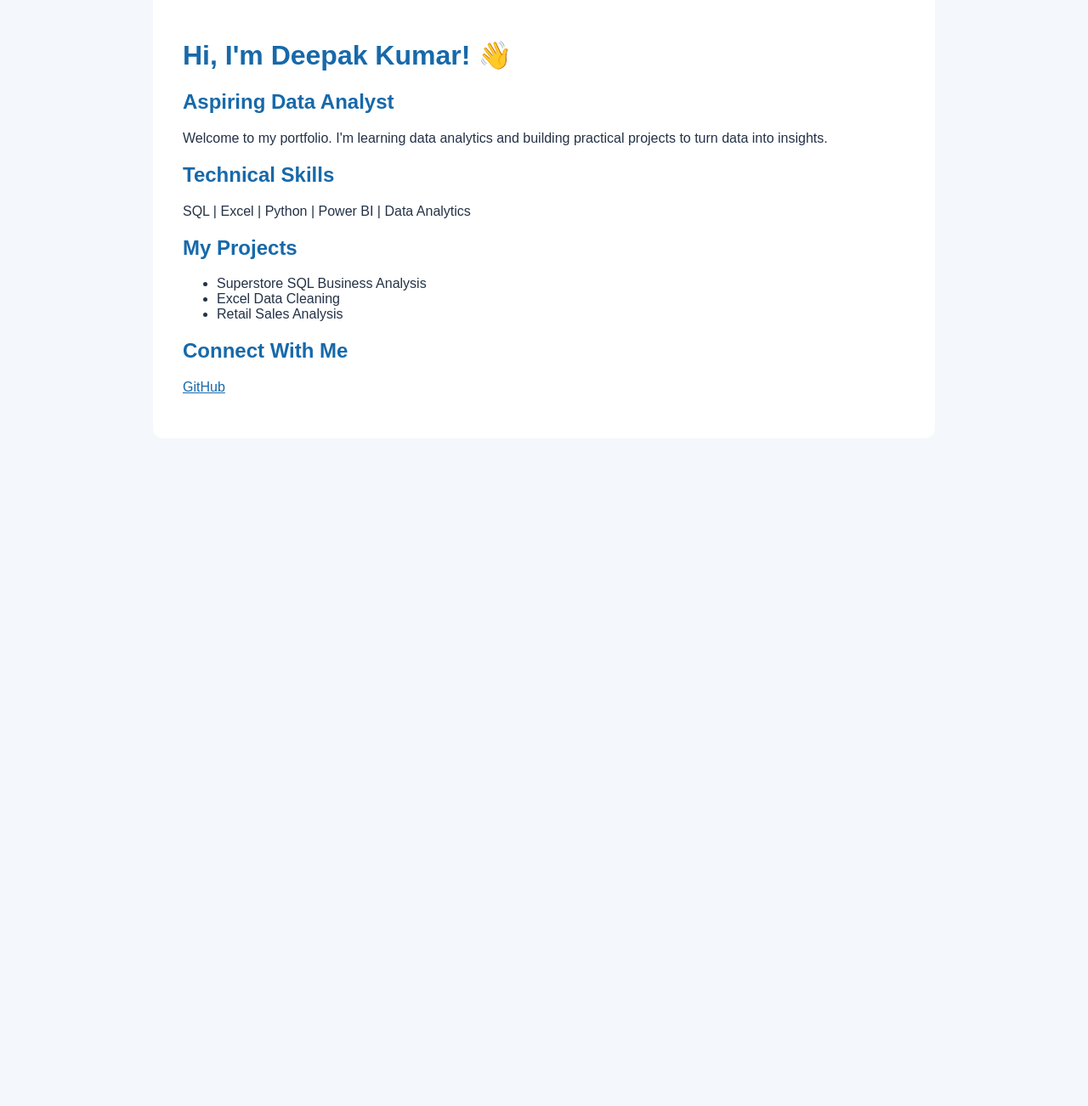
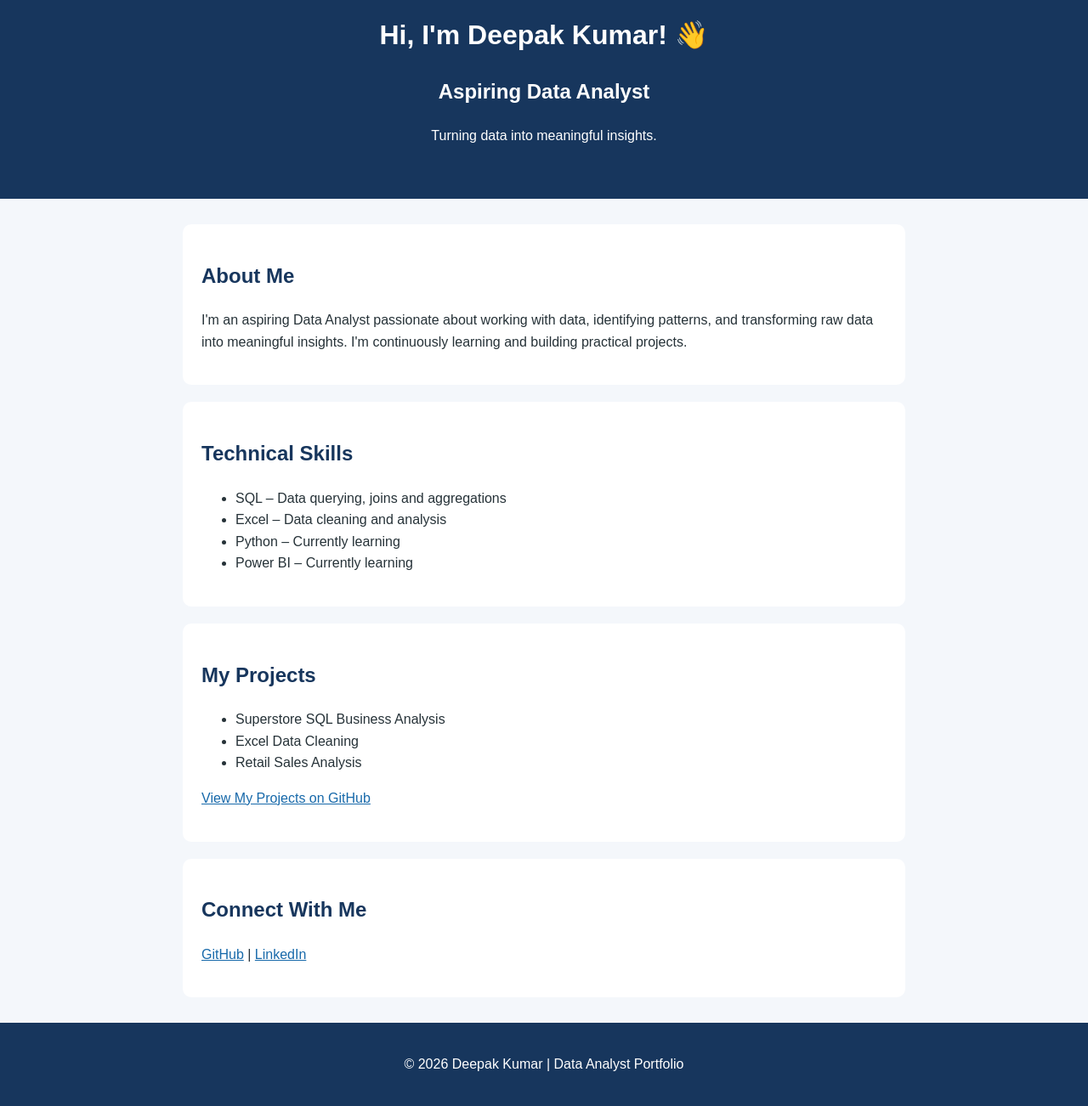
Before and after one commit to Deepak-24-lang/Data_Analyst, a plain HTML site: page index.html in a window 1280 px wide. Shown: the part 50-1352 px from the top of the page at 85% size. Before the commit the page ends 800 px from the top, so only its background shows below. Drawn offline with Linux system fonts and the light colour scheme.

Commit message:
Revise portfolio layout and styling
Updated styles and structure of the portfolio page, including color changes and added sections for About Me, Technical Skills, Projects, and Connect With Me.

```diff
--- a/index.html
+++ b/index.html
@@ -9,46 +9,94 @@
         body {
             font-family: Arial, sans-serif;
             background: #f4f7fb;
-            color: #243247;
+            color: #263238;
             margin: 0;
-            padding: 40px 20px;
+            line-height: 1.6;
+        }
+        header {
+            background: #17365d;
+            color: white;
+            text-align: center;
+            padding: 45px 20px;
         }
         main {
             max-width: 850px;
-            margin: auto;
+            margin: 30px auto;
+            padding: 0 20px;
+        }
+        section {
             background: white;
-            padding: 35px;
-            border-radius: 12px;
+            padding: 22px;
+            margin-bottom: 20px;
+            border-radius: 10px;
         }
-        h1 { color: #1769aa; }
-        h2 { color: #1769aa; }
+        h2 { color: #17365d; }
         a { color: #1769aa; }
+        footer {
+            text-align: center;
+            padding: 20px;
+            background: #17365d;
+            color: white;
+        }
     </style>
 </head>
 <body>
+
+<header>
+    <h1>Hi, I'm Deepak Kumar! 👋</h1>
+    <h2 style="color:white;">Aspiring Data Analyst</h2>
+    <p>Turning data into meaningful insights.</p>
+</header>
+
 <main>
-    <h1>Hi, I'm Deepak Kumar! 👋</h1>
-    <h2>Aspiring Data Analyst</h2>
+    <section>
+        <h2>About Me</h2>
+        <p>
+            I'm an aspiring Data Analyst passionate about working with data,
+            identifying patterns, and transforming raw data into meaningful
+            insights. I'm continuously learning and building practical projects.
+        </p>
+    </section>
 
-    <p>
-        Welcome to my portfolio. I'm learning data analytics
-        and building practical projects to turn data into insights.
-    </p>
+    <section>
+        <h2>Technical Skills</h2>
+        <ul>
+            <li>SQL – Data querying, joins and aggregations</li>
+            <li>Excel – Data cleaning and analysis</li>
+            <li>Python – Currently learning</li>
+            <li>Power BI – Currently learning</li>
+        </ul>
+    </section>
 
-    <h2>Technical Skills</h2>
-    <p>SQL | Excel | Python | Power BI | Data Analytics</p>
-
+    <section>
         <h2>My Projects</h2>
         <ul>
             <li>Superstore SQL Business Analysis</li>
             <li>Excel Data Cleaning</li>
             <li>Retail Sales Analysis</li>
         </ul>
+        <p>
+            <a href="https://github.com/Deepak-24-lang/Data_Analyst">
+                View My Projects on GitHub
+            </a>
+        </p>
+    </section>
 
+    <section>
         <h2>Connect With Me</h2>
         <p>
-        <a href="https://github.com/">GitHub</a>
+            <a href="https://github.com/Deepak-24-lang">GitHub</a>
+            |
+            <a href="https://www.linkedin.com/in/deepak24kumar/">
+                LinkedIn
+            </a>
         </p>
+    </section>
 </main>
+
+<footer>
+    <p>© 2026 Deepak Kumar | Data Analyst Portfolio</p>
+</footer>
+
 </body>
 </html>
```
Lines whose indentation alone changed are shown as unchanged.
